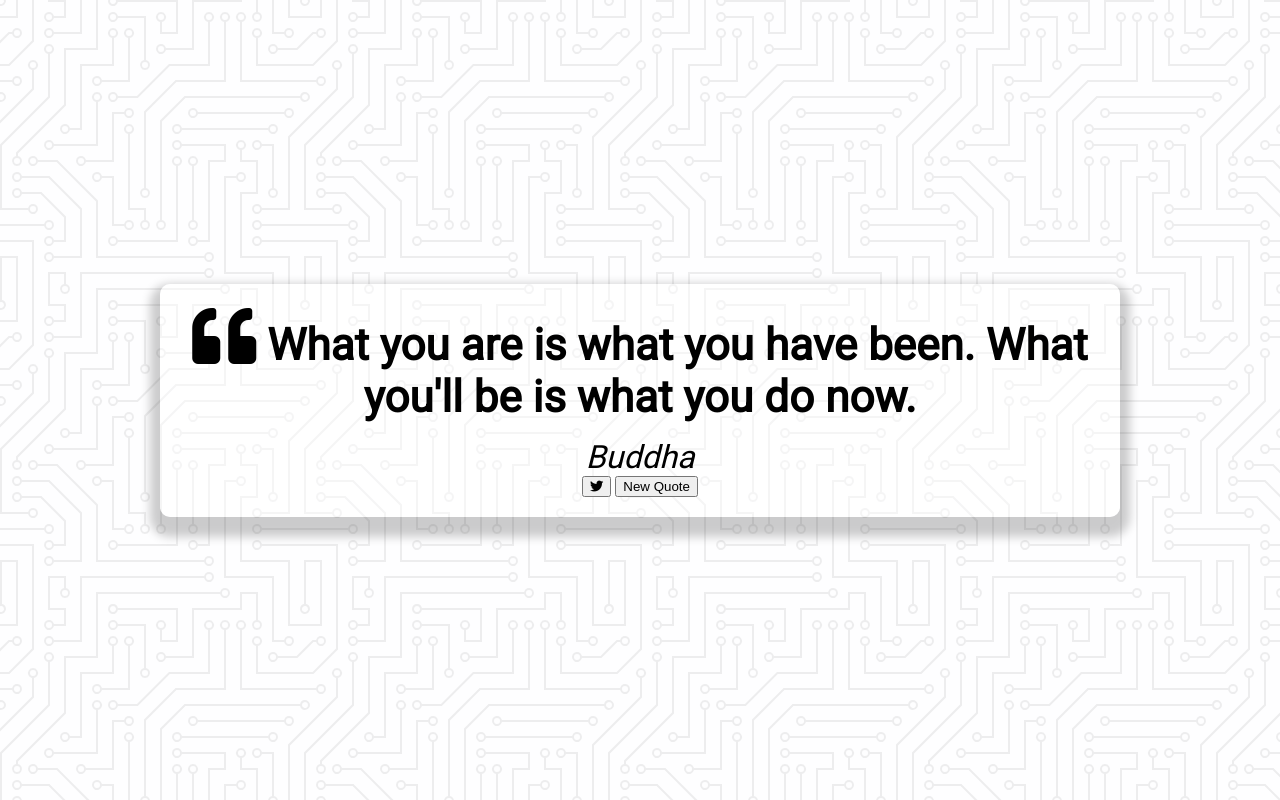
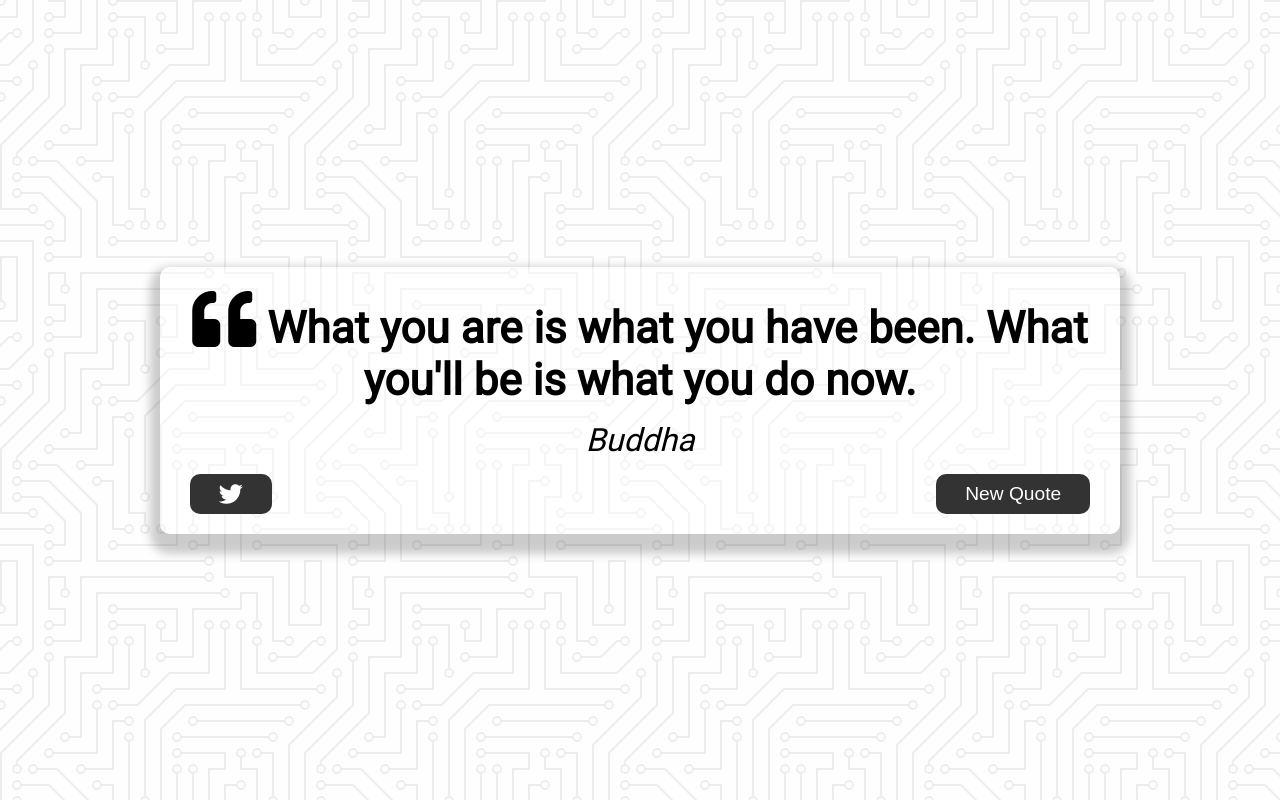
Before and after one commit to shownola/quote-generator, a plain HTML site: page index.html in a window 1280 px wide. Drawn offline with Linux system fonts and the light colour scheme.

Commit message:
styled buttons

```diff
--- a/style.css
+++ b/style.css
@@ -26,6 +26,36 @@ html {
   font-weight: 400;
   font-style: italic;
 }
+.button-container {
+  margin-top: 15px;
+  display: flex;
+  justify-content: space-between;
+}
+button {
+  cursor: pointer;
+  font-size: 1.2rem;
+  height: 2.5rem;
+  border: none;
+  border-radius: 10px;
+  color: #fff;
+  background: #333;
+  outline: none;
+  padding: 0.5rem 1.8rem;
+  box-shadow: 0 0.3rem rgba(121,121,121. 0.65);
+}
+button:hover {
+  filter: brightness(130%);
+}
+button:active {
+  transform: translate(0, 0.3rem);
+  box-shadow: 0 0.1rem rgba(255,255,255, 0.65);
+}
+.twitter-button:hover {
+  color: #38a1f3;
+}
+.fa-twitter {
+  font-size: 1.5rem;
+}
 body {
   margin: 0;
   min-height: 100vh;
```
